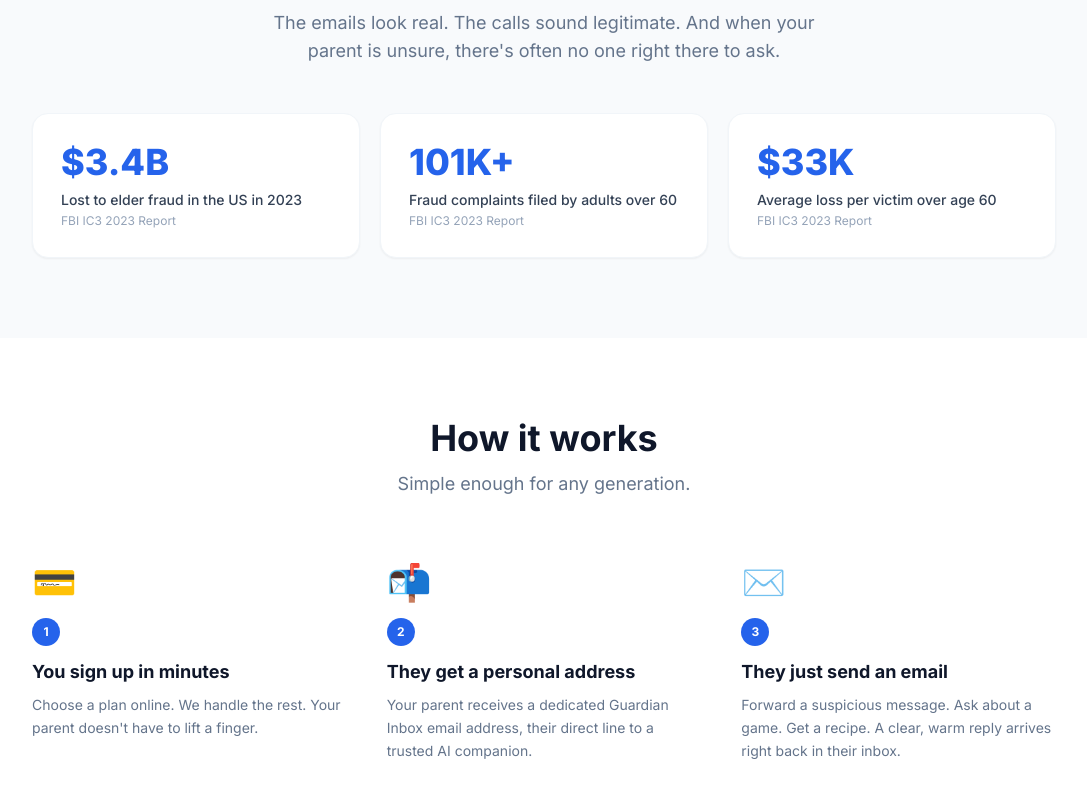
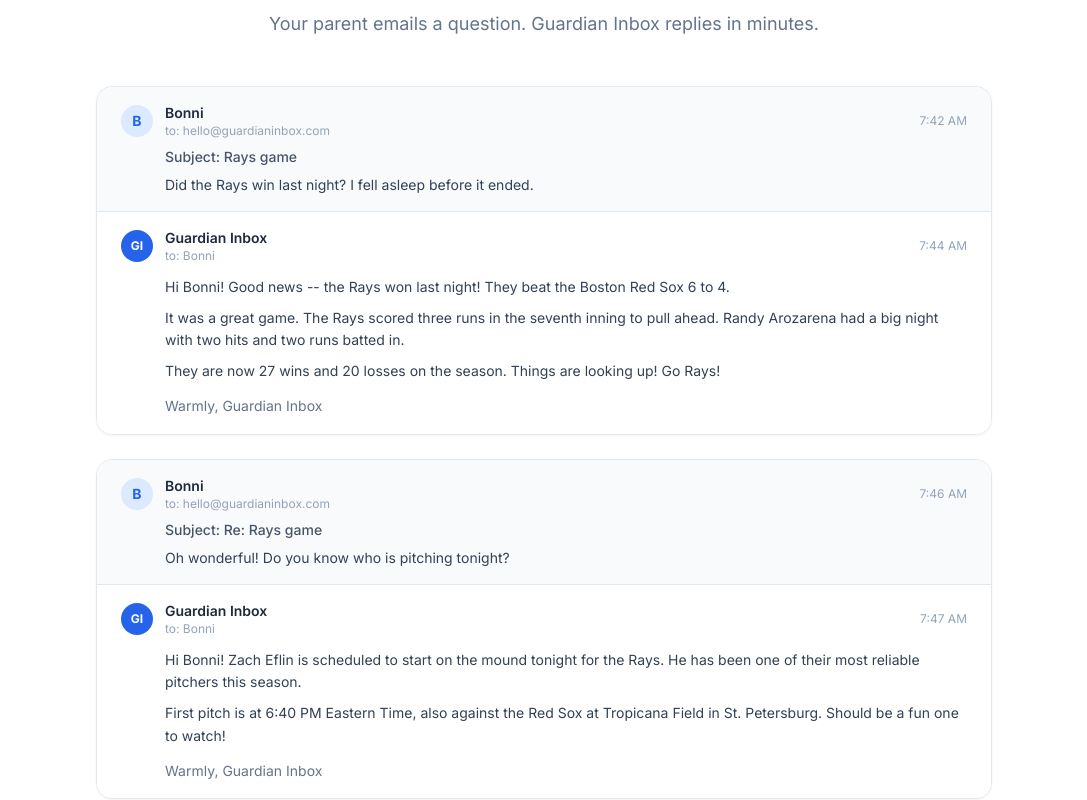
Before and after one commit to tylerheeman-gif/GuardianInboxFront, a Next.js app: page / in a window 1280 px wide. Shown: the part 900-1700 px from the top of the page, without its empty margins (96-1183 px from the left). Built offline with nearby package versions, Linux system fonts and the light colour scheme.

Commit message:
Add email conversation examples section with Rays Q&A
Co-Authored-By: Claude Sonnet 4.6 <noreply@anthropic.com>

```diff
--- a/app/page.tsx
+++ b/app/page.tsx
@@ -280,6 +280,93 @@ export default function Home() {
         </div>
       </section>
 
+      {/* Email Examples */}
+      <section className="bg-white px-6 py-20 border-t border-slate-100">
+        <div className="max-w-4xl mx-auto">
+          <div className="text-center mb-12">
+            <h2 className="text-3xl sm:text-4xl font-bold text-slate-900 mb-3">See it in action</h2>
+            <p className="text-slate-500 text-lg">Your parent emails a question. Guardian Inbox replies in minutes.</p>
+          </div>
+
+          <div className="space-y-6">
+
+            {/* Exchange 1 */}
+            <div className="rounded-2xl border border-slate-200 overflow-hidden shadow-sm">
+              {/* Outgoing */}
+              <div className="bg-slate-50 px-6 py-4 border-b border-slate-200">
+                <div className="flex items-center gap-3 mb-1">
+                  <div className="w-8 h-8 rounded-full bg-blue-100 flex items-center justify-center text-sm font-bold text-blue-600">B</div>
+                  <div>
+                    <p className="text-sm font-semibold text-slate-800">Bonni</p>
+                    <p className="text-xs text-slate-400">to: hello@guardianinbox.com</p>
+                  </div>
+                  <span className="ml-auto text-xs text-slate-400">7:42 AM</span>
+                </div>
+                <p className="text-sm font-medium text-slate-600 mt-2 pl-11">Subject: Rays game</p>
+                <p className="text-sm text-slate-700 mt-2 pl-11">Did the Rays win last night? I fell asleep before it ended.</p>
+              </div>
+              {/* Reply */}
+              <div className="bg-white px-6 py-4">
+                <div className="flex items-center gap-3 mb-3">
+                  <div className="w-8 h-8 rounded-full bg-blue-600 flex items-center justify-center shrink-0">
+                    <span className="text-white text-xs font-bold">GI</span>
+                  </div>
+                  <div>
+                    <p className="text-sm font-semibold text-slate-800">Guardian Inbox</p>
+                    <p className="text-xs text-slate-400">to: Bonni</p>
+                  </div>
+                  <span className="ml-auto text-xs text-slate-400">7:44 AM</span>
+                </div>
+                <div className="pl-11 text-sm text-slate-700 space-y-2 leading-relaxed">
+                  <p>Hi Bonni! Good news -- the Rays won last night! They beat the Boston Red Sox 6 to 4.</p>
+                  <p>It was a great game. The Rays scored three runs in the seventh inning to pull ahead. Randy Arozarena had a big night with two hits and two runs batted in.</p>
+                  <p>They are now 27 wins and 20 losses on the season. Things are looking up! Go Rays!</p>
+                  <p className="text-slate-500 pt-1">Warmly, Guardian Inbox</p>
+                </div>
+              </div>
+            </div>
+
+            {/* Exchange 2 */}
+            <div className="rounded-2xl border border-slate-200 overflow-hidden shadow-sm">
+              {/* Outgoing */}
+              <div className="bg-slate-50 px-6 py-4 border-b border-slate-200">
+                <div className="flex items-center gap-3 mb-1">
+                  <div className="w-8 h-8 rounded-full bg-blue-100 flex items-center justify-center text-sm font-bold text-blue-600">B</div>
+                  <div>
+                    <p className="text-sm font-semibold text-slate-800">Bonni</p>
+                    <p className="text-xs text-slate-400">to: hello@guardianinbox.com</p>
+                  </div>
+                  <span className="ml-auto text-xs text-slate-400">7:46 AM</span>
+                </div>
+                <p className="text-sm font-medium text-slate-600 mt-2 pl-11">Subject: Re: Rays game</p>
+                <p className="text-sm text-slate-700 mt-2 pl-11">Oh wonderful! Do you know who is pitching tonight?</p>
+              </div>
+              {/* Reply */}
+              <div className="bg-white px-6 py-4">
+                <div className="flex items-center gap-3 mb-3">
+                  <div className="w-8 h-8 rounded-full bg-blue-600 flex items-center justify-center shrink-0">
+                    <span className="text-white text-xs font-bold">GI</span>
+                  </div>
+                  <div>
+                    <p className="text-sm font-semibold text-slate-800">Guardian Inbox</p>
+                    <p className="text-xs text-slate-400">to: Bonni</p>
+                  </div>
+                  <span className="ml-auto text-xs text-slate-400">7:47 AM</span>
+                </div>
+                <div className="pl-11 text-sm text-slate-700 space-y-2 leading-relaxed">
+                  <p>Hi Bonni! Zach Eflin is scheduled to start on the mound tonight for the Rays. He has been one of their most reliable pitchers this season.</p>
+                  <p>First pitch is at 6:40 PM Eastern Time, also against the Red Sox at Tropicana Field in St. Petersburg. Should be a fun one to watch!</p>
+                  <p className="text-slate-500 pt-1">Warmly, Guardian Inbox</p>
+                </div>
+              </div>
+            </div>
+
+          </div>
+
+          <p className="text-center text-slate-400 text-sm mt-8">Your parent just sends an email. That is all there is to it.</p>
+        </div>
+      </section>
+
       {/* Stats */}
       <section className="bg-slate-50 px-6 py-20">
         <div className="max-w-5xl mx-auto">
```
